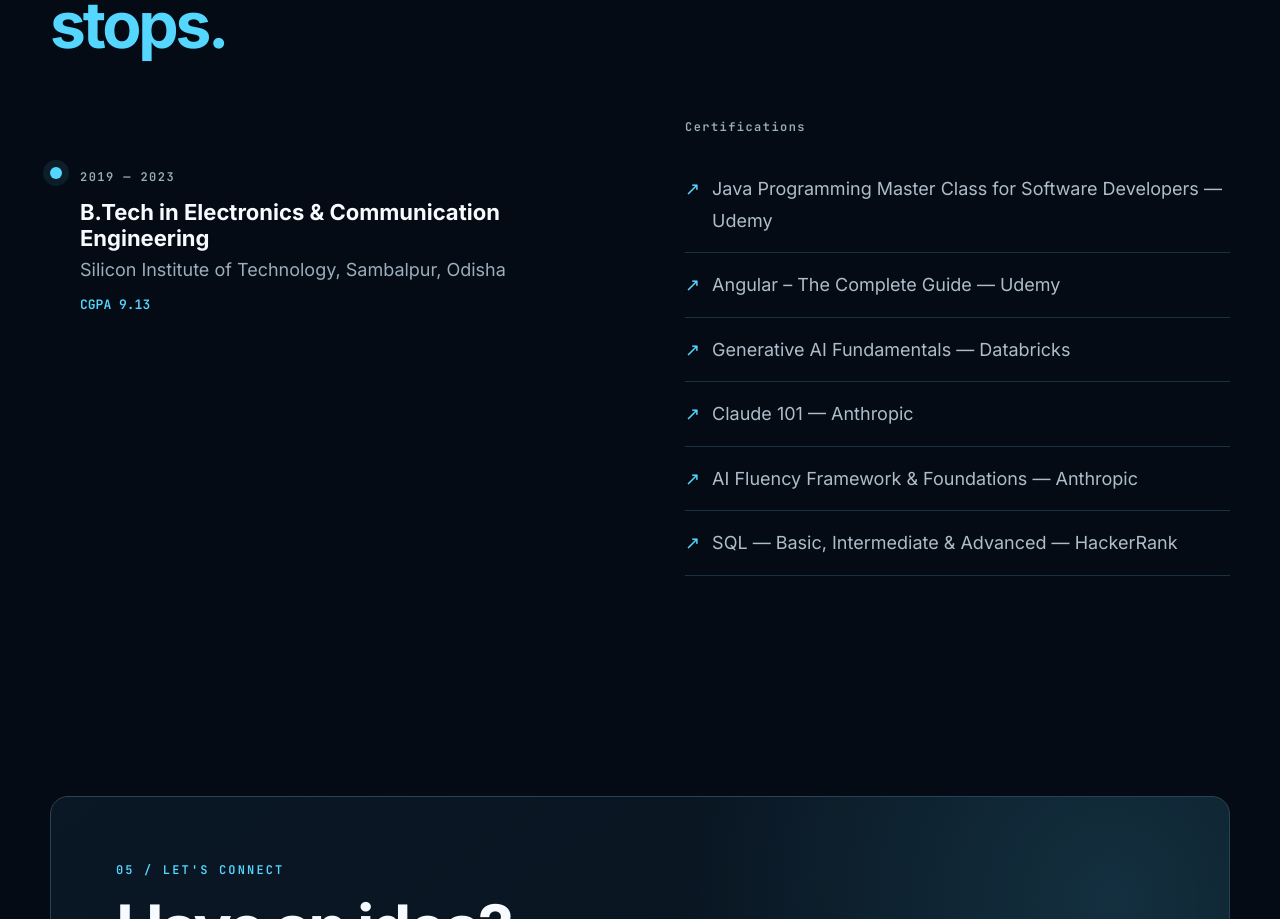
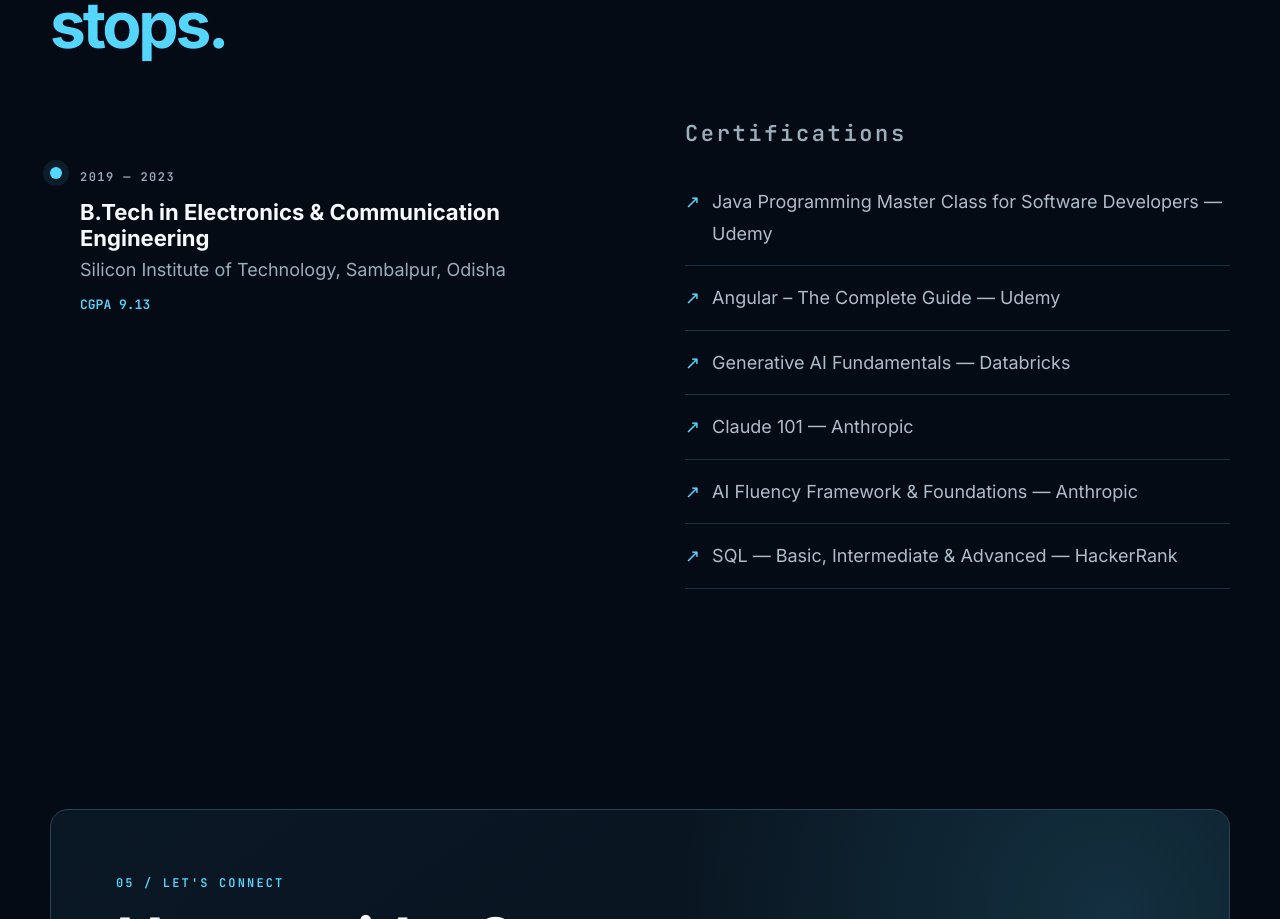
Before and after one commit to Gourish14/gourish-portfolio, an Angular app: page / in a window 1280 px wide. Shown: the part 4902-5821 px from the top of the page. Built offline with nearby package versions, Linux system fonts and the light colour scheme.

Commit message:
Increase certifications heading font size

```diff
--- a/src/app/app.component.html
+++ b/src/app/app.component.html
@@ -70,6 +70,6 @@
     .page .cert-list .sql-cert { color:var(--muted)!important; }
     .page .cert-list .sql-cert .cert-link { color:var(--muted)!important; }
     .page .cert-list .sql-cert .cert-link:hover,.page .cert-list .sql-cert .cert-link:focus-visible { color:var(--accent)!important; transform:translateY(-3px); }
-    .page .cert-list .subheading { font-size:22px !important; }
+    .page .subheading { font-size:22px !important; }
   </style>
 </div>
```
